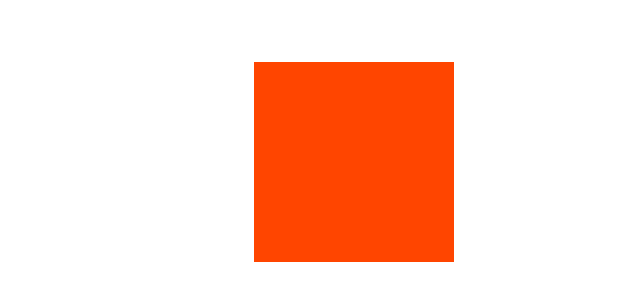
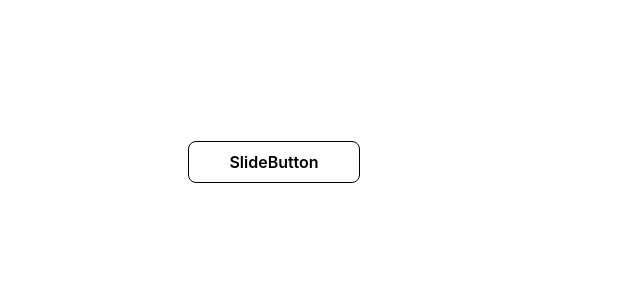
Before and after one commit to kazu-S-1110/css-practice, a React (Vite) app: page / in a window 1280 px wide. Shown: the part 238-538 px from the top of the page, without its empty margins (366-1006 px from the left). Built offline with nearby package versions, Linux system fonts and the light colour scheme.

Commit message:
ready slidebutton

```diff
--- a/package.json
+++ b/package.json
@@ -9,6 +9,7 @@
     "preview": "vite preview"
   },
   "dependencies": {
+    "classnames": "^2.3.1",
     "esbuild-wasm": "^0.14.51",
     "react": "^18.2.0",
     "react-dom": "^18.2.0"
--- a/src/App.jsx
+++ b/src/App.jsx
@@ -1,10 +1,11 @@
 import "./App.css";
-import { Transform } from "./components/Transform/Transform";
+import { SlideButton } from "./components/SlideButton/SlideButton";
 
 function App() {
   return (
     <div className="App">
-      <Transform />
+      {/* <Transform /> */}
+      <SlideButton />
     </div>
   );
 }
--- /dev/null
+++ b/src/components/SlideButton/SlideButton.jsx
@@ -0,0 +1,11 @@
+import classNames from "classnames";
+import React from "react";
+import styles from "./SlideButton.module.scss";
+
+export const SlideButton = () => {
+  return (
+    <button className={classNames(styles.btn, styles.slideBg)}>
+      <span></span>SlideButton
+    </button>
+  );
+};
--- /dev/null
+++ b/src/components/SlideButton/SlideButton.module.scss
@@ -0,0 +1,19 @@
+.btn {
+  background-color: white;
+  text-align: center;
+  color: black;
+  border: 1px solid black;
+  padding: 10px 40px;
+  margin: 50px 0;
+  font-weight: 600;
+  cursor: pointer;
+  transition: all 0.4s;
+
+  &:hover {
+    background-color: black;
+    color: white;
+  }
+
+  &.slideBg {
+  }
+}
```
Also changed, not shown: 1 other file (tests, documents, lock files or other folders).
